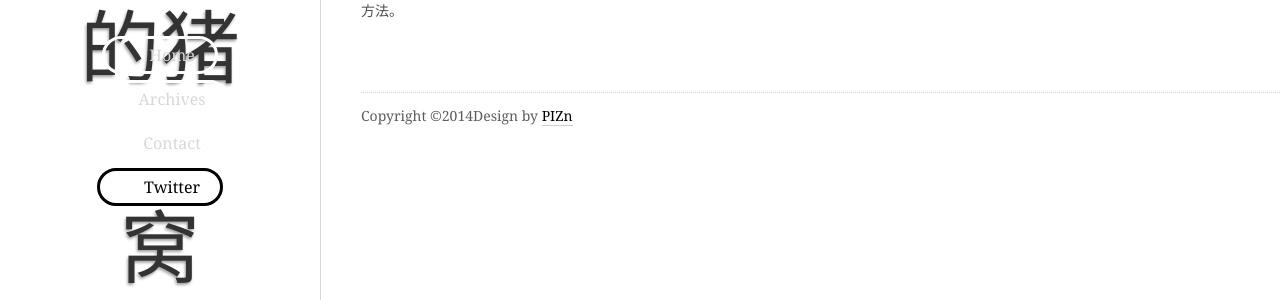
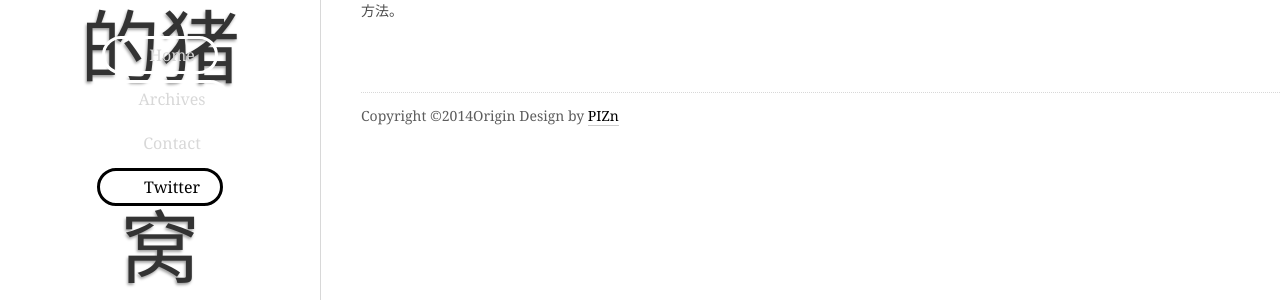
Before and after one commit to HeroShane/shaneblog, a Jekyll site: the page built from index.html, in a window 1280 px wide. Shown: the part 266-566 px from the top of the page. Built offline with Jekyll 4.4.1, drawn with Linux system fonts in a browser that asks for light colours; some web fonts are replaced; Markdown is read by kramdown in place of the engine named in the settings; the list of posts is cut into pages by our own code.

Commit message:
update some info

```diff
--- a/_layouts/default.html
+++ b/_layouts/default.html
@@ -48,7 +45,7 @@
         </header>
 		{{ content }}
         <footer id="foot">
-            <p>{{ site.copyright }}Design by <a href="http://www.pizn.net" target="_blank" title="the One theme author">PIZn</a></p>
+            <p>{{ site.copyright }}Origin Design by <a href="http://www.pizn.net" target="_blank" title="the One theme author">PIZn</a></p>
         </footer>
     </section>
 </div>
```
Also changed, not shown: other parts of _layouts/default.html (+2 -5 lines).
